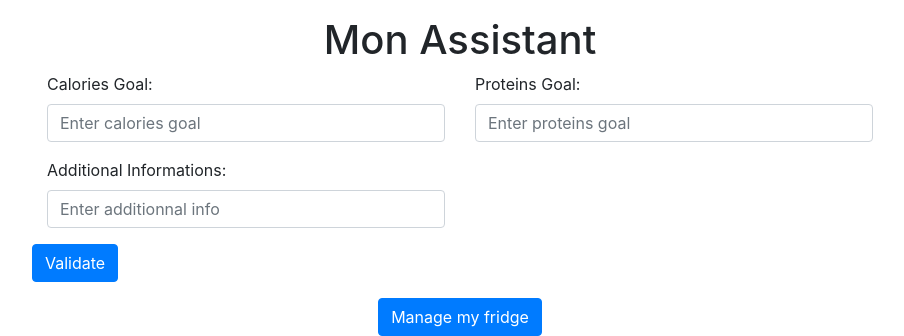
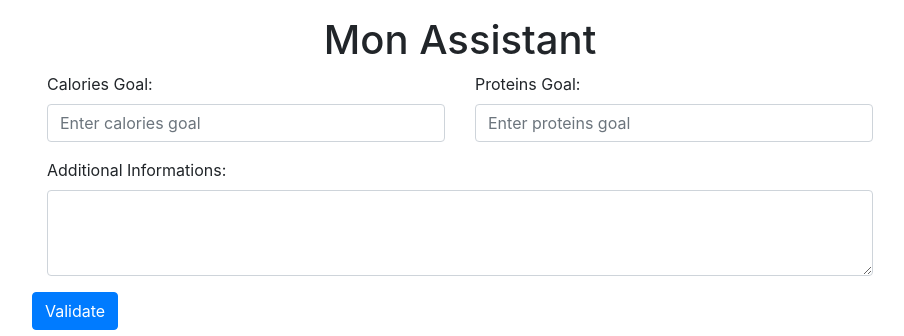
Before and after one commit to LoicRcp/DietApp, a Flask app: page / in a window 1280 px wide. Shown: the part 204-540 px from the top of the page, without its empty margins (180-1084 px from the left). Run offline with Flask 3, Linux system fonts and the light colour scheme; the visitor is signed in with stand-in values (Sample User, id 1); data that the repository does not hold is empty; some libraries are stand-ins or nearby versions.

Commit message:
Updated the additionnal information textarea

```diff
--- a/templates/index.html
+++ b/templates/index.html
@@ -124,11 +124,12 @@
             </div>
         </div>
         <div class="row">
-            <div class="col-md-6">
+            <div class="col-md-12">
                 <div class="form-group">
                     <label for="additionnal_info">Additional Informations: </label>
-                    <input type="text" class="form-control" id="additionnal_info" name="additionnal_info"
-                           placeholder="Enter additionnal info">
+                    <!--<input type="text" class="form-control" id="additionnal_info" name="additionnal_info"
+                           placeholder="Enter additionnal info">-->
+                    <textarea class="form-control" id="additionnal_info" name="additionnal_info" rows="3"></textarea>
                 </div>
             </div>
         </div>
```
